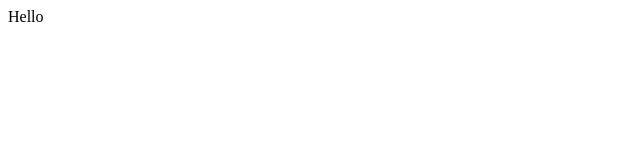
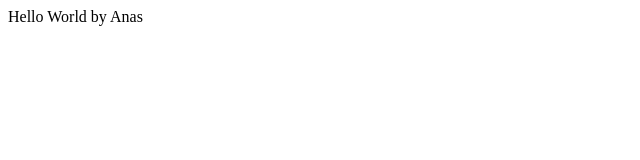
Before and after one commit to anassohail99/bootCamp2020, a plain HTML site: page index.html in a window 1280 px wide. Shown: the whole page, without its empty margins (0-640 px from the left). Drawn offline with Linux system fonts and the light colour scheme.

Commit message:
Update index.html

```diff
--- a/index.html
+++ b/index.html
@@ -6,6 +6,6 @@
     <title>Document</title>
   </head>
   <body>
-    Hello
+    Hello World by Anas
   </body>
 </html>
```
